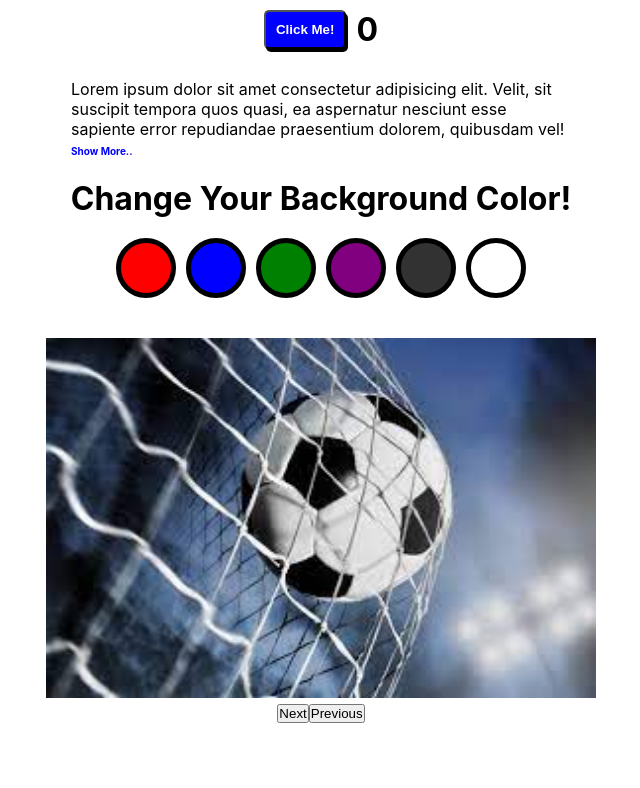
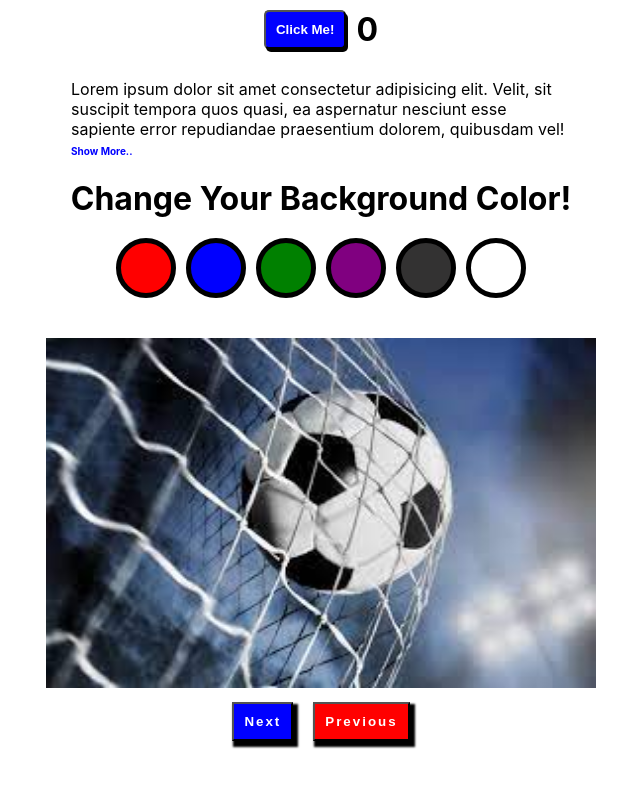
Before and after one commit to Colbyjoe97/Front-End-Practice, a React (Create React App) app in the folder JS/Random_Stuff/react-practice/: page / in a window 1280 px wide. Shown: the top 788 px of the page, without its empty margins (319-959 px from the left). Built offline with nearby package versions, Linux system fonts and the light colour scheme.

Commit message:
styled buttons and image sizing for carousel

```diff
--- a/JS/Random_Stuff/react-practice/src/scss/homepage.scss
+++ b/JS/Random_Stuff/react-practice/src/scss/homepage.scss
@@ -72,9 +72,27 @@
 }
 
 // IMAGE CAROUSEL
+.images{
+    height: 350px;
+}
 .img-carousel {
     margin-top: 40px;
 }
 .img-carousel > img {
     width: 550px;
 }
+.next, .prev {
+    padding: 10px;
+    font-weight: 700;
+    letter-spacing: 2px;
+    margin-top: 10px;
+    box-shadow: 3px 4px 2px 2px black;
+    color: white;
+}
+.next {
+    background-color: blue;
+    margin-right: 20px;
+}
+.prev {
+    background-color: red;
+}
```
